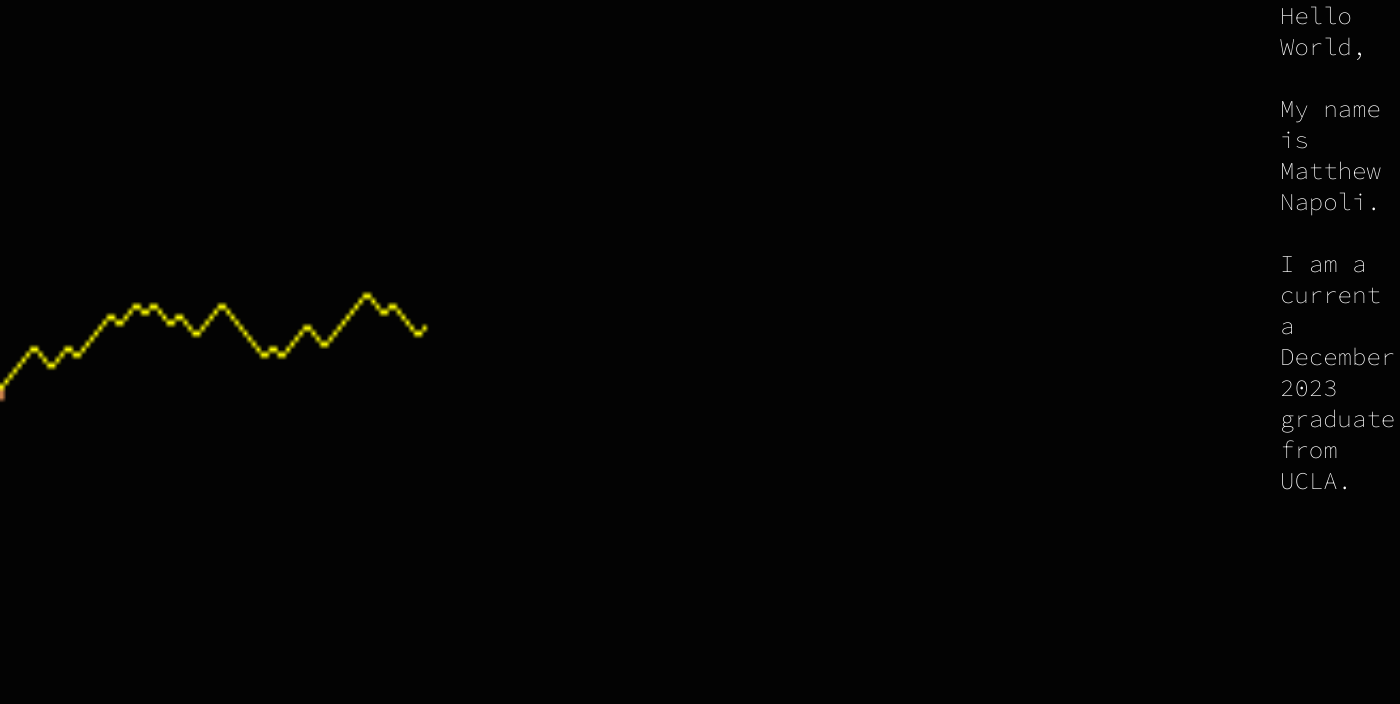
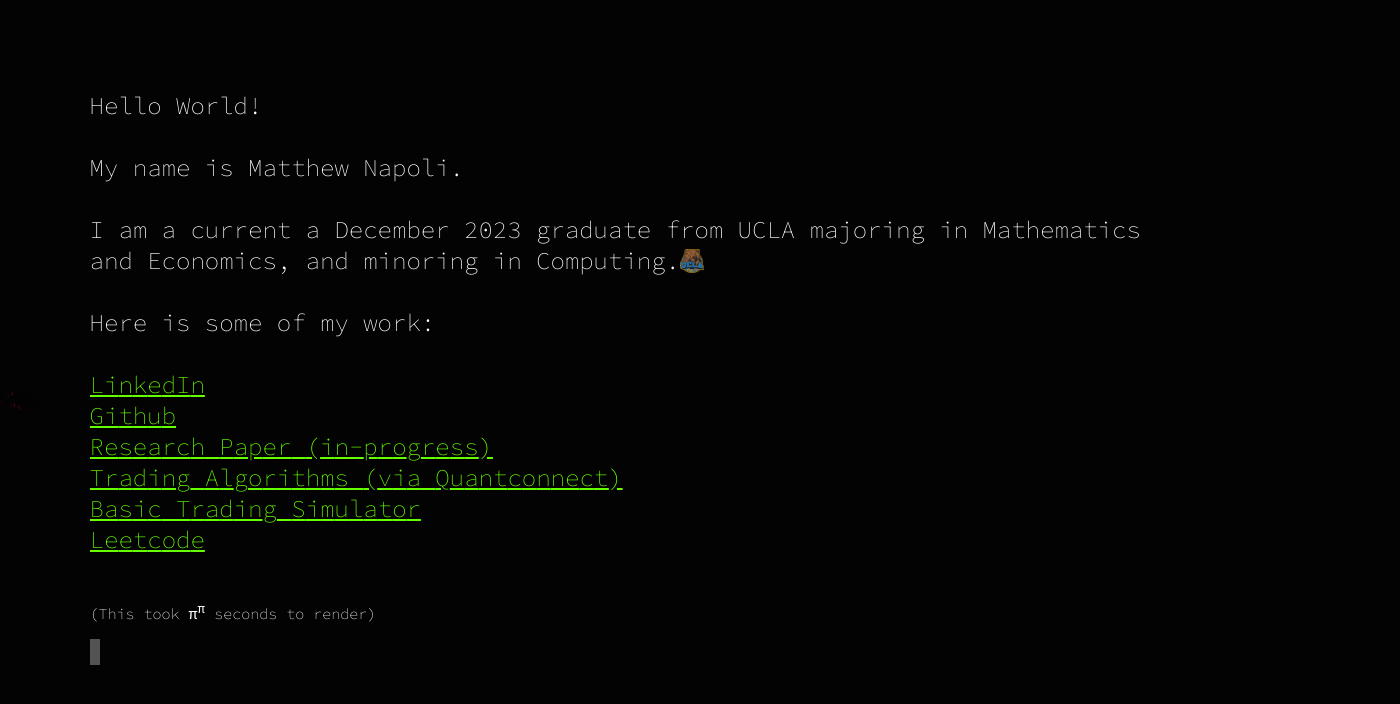
Before and after one commit to matthewnapoli/matthewnapoli.github.io, a plain HTML site: page index.html in a window 1280 px wide. Shown: the whole page, 1400 px wide, since content can reach past the window. Drawn offline with Linux system fonts and the light colour scheme; animation ran at ten frames a second.

Commit message:
big updates drawing is S-work
Problems:
Drawing isnt individual lines (fills)
Cursor Text is stuttering

```diff
--- a/canvas.js
+++ b/canvas.js
@@ -2,10 +2,15 @@ const canvas = document.getElementById('myCanvas');
 const ctx = canvas.getContext('2d');
 
 const numSteps = 100000; // Number of steps in the random walk
-const stepSize = 2;
+const stepSize = 10;
 const startX = 0;
 const startY = canvas.height / 2;
-const timeInterval = 150;
+const timeInterval = 15;
+
+var Point = function(){
+  this.x = startX;
+  this.y = startY;
+}
 
 const colors = [
   '#FF1493', // Pink
@@ -20,14 +25,14 @@ const colors = [
   '#8B4513'  // Saddle Brown
 ];
 
-function getRandomColor() {
-  return colors[Math.floor(Math.random() * colors.length)];
-}
 
-function drawRandomWalk(steps) {
-  let x = startX;
-  let y = startY;
+
+function drawRandomWalk(stPoint, steps, color) {
+  ctx.globalAlpha = 0.01;
   let stepCount = 0;
+  ctx.beginPath();
+  ctx.moveTo(stPoint.x, stPoint.y);
+  setTimeout(drawStep, 10);
 
   function drawStep() {
     if (stepCount >= steps) {
@@ -35,22 +40,19 @@ function drawRandomWalk(steps) {
     }
 
     const direction = Math.random() < 0.5 ? -1 : 1;
-    y += stepSize * direction; // Flip x and y
-    x = startX + stepCount * 2; // Flip x and y
-    ctx.lineTo(x, y);
+    stPoint.y += stepSize * direction; // Flip x and y
+    stPoint.x = startX + stepCount * 2; // Flip x and y
+    ctx.lineTo(stPoint.x, stPoint.y);
 
-    ctx.strokeStyle = getRandomColor();
+    ctx.strokeStyle = color;
     ctx.lineWidth = 1;
     ctx.stroke();
-
     stepCount++;
-
-    requestAnimationFrame(drawStep);
+    requestAnimationFrame(drawStep,10);
   }
-
-  ctx.beginPath();
-  ctx.moveTo(x, y);
-  setTimeout(drawStep, 10);
 }
 
-drawRandomWalk(numSteps);
+for(color of colors)
+{
+  drawRandomWalk(new Point(), numSteps, color);
+}
--- a/index.html
+++ b/index.html
@@ -13,7 +13,7 @@
   <link rel="stylesheet" href="styles.css">
 </head>
 <body>
-  <canvas id="myCanvas"></canvas>
+  <canvas id="myCanvas" width=2000 height=5000></canvas>
   <script src="canvas.js"></script>
   <div class="typing-container">
     <h1 id="typing-text"></h1>
--- a/script.js
+++ b/script.js
@@ -1,7 +1,7 @@
 const texts = [
-  "Hello World,",
+  "Hello World!",
   "My name is Matthew Napoli.",
-  "I am a current a December 2023 graduate from UCLA.<img src='img/bruin-logo.png' alt='UCLA Bruins Logo' style='width: 24px; height: 24px;'>",
+  "I am a current a December 2023 graduate from UCLA majoring in Mathematics and Economics, and minoring in Computing.<img src='img/bruin-logo.png' alt='UCLA Bruins Logo' style='width: 24px; height: 24px; margin-bottom: -4px'>",
   "Here is some of my work:",
   { text: "LinkedIn", link: "https://www.linkedin.com/in/matthew--napoli/" },
   { text: "Github", link: "https://github.com/matthewnapoli" },
@@ -9,11 +9,13 @@ const texts = [
   { text: "Trading Algorithms (via Quantconnect)", link: "https://github.com/matthewnapoli/quantconnect-algos/tree/main" },
   { text: "Basic Trading Simulator", link: "https://github.com/matthewnapoli/PIC16B-Proj" },
   { text: "Leetcode", link: "https://leetcode.com/matthewzz/" },
-  '<p style="font-size: 15px">(This took π<sup>2</sup> seconds to render)</p>'
+  '<p style="font-size: 15px">(This took π<sup>π</sup> seconds to render)</p>'
 ];
 
+const waitingTime = 5;
 const typingText = document.getElementById("typing-text");
 const typingCursor = document.getElementById("typing-cursor");
+typingText.appendChild(typingCursor);
 
 let lineIndex = 0;
 let charIndex = 0;
@@ -28,17 +30,22 @@ function typeText() {
       if (charIndex < currentLine.length) {
         fullText += currentLine[charIndex];
         typingText.innerHTML = fullText;
+        typingText.append(typingCursor)
 
         charIndex++;
-        setTimeout(typeText, 36.02045401); // Delay between typing each character
+        setTimeout(typeText, waitingTime); // Delay between typing each character
         typingCursor.style.left+="24px";
       } else {
         lineIndex++;
         charIndex = 0;
-        fullText += "<br><br>";
+        if(lineIndex < 9)
+        {
+          fullText += "<br><br>";
+        }
         typingText.innerHTML = fullText;
+        typingText.append(typingCursor)
 
-        setTimeout(typeText, 36.02045401); // Delay before typing the next line
+        setTimeout(typeText, waitingTime); // Delay before typing the next line
       }
     } else {
       // Hyperlink
@@ -47,18 +54,21 @@ function typeText() {
         fullText += `<a href="${currentLine.link}" target="_blank">${linkText}</a>`;
         typingText.innerHTML = fullText;
 
+
         charIndex++;
-        setTimeout(typeText, 36.02045401); // Delay between typing each character
+        setTimeout(typeText, waitingTime); // Delay between typing each character
       } else {
         lineIndex++;
         charIndex = 0;
         fullText += `<br>`;
         typingText.innerHTML = fullText;
+        typingText.append(typingCursor)
         if (lineIndex === 10) {
           fullText += `<br>`;
           typingText.innerHTML = fullText;
+          typingText.append(typingCursor)
         }
-        setTimeout(typeText, 36.02045401); // Delay before typing the next lines
+        setTimeout(typeText, waitingTime); // Delay before typing the next lines
       }
     }
   }
--- a/styles.css
+++ b/styles.css
@@ -12,12 +12,14 @@ body {
 #myCanvas{
   width: 100%;
   height: 100%;
-  margin: 0
+  margin: 0;
+  opacity: 0.5;
 }
 
 .typing-container {
+  margin: 7%;
   text-align: start;
-  position: static;
+  position: absolute;
 }
 
 #typing-text {
@@ -32,10 +34,8 @@ body {
 }
 
 #typing-cursor {
-  position: absolute;
+  position: static;
   display: inline-block;
-  top: 100;
-  left: 100;
   width: 10px;
   height: 26px;
   background-color: white;
@@ -43,7 +43,7 @@ body {
 }
 
 @keyframes blink {
-  0%, 100% {
+  100%, 0% {
     opacity: 0;
   }
   50% {
@@ -52,10 +52,10 @@ body {
 }
 
 a {
-  color: #00ce00;
+  color: #66ff00;
 }
 
 a:hover
 {
-  color: #00ce00;
+  color: #66ff00;
 }
```
